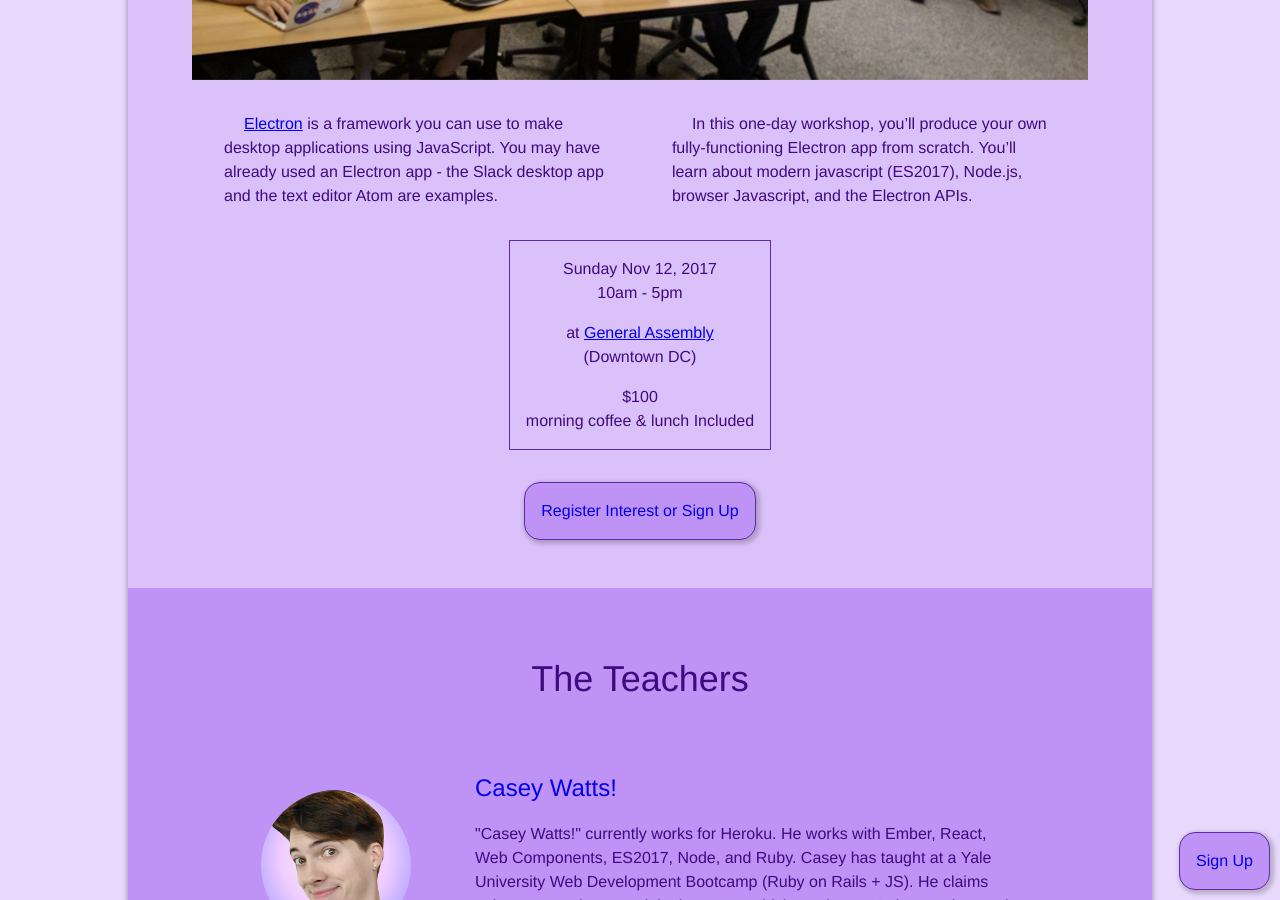
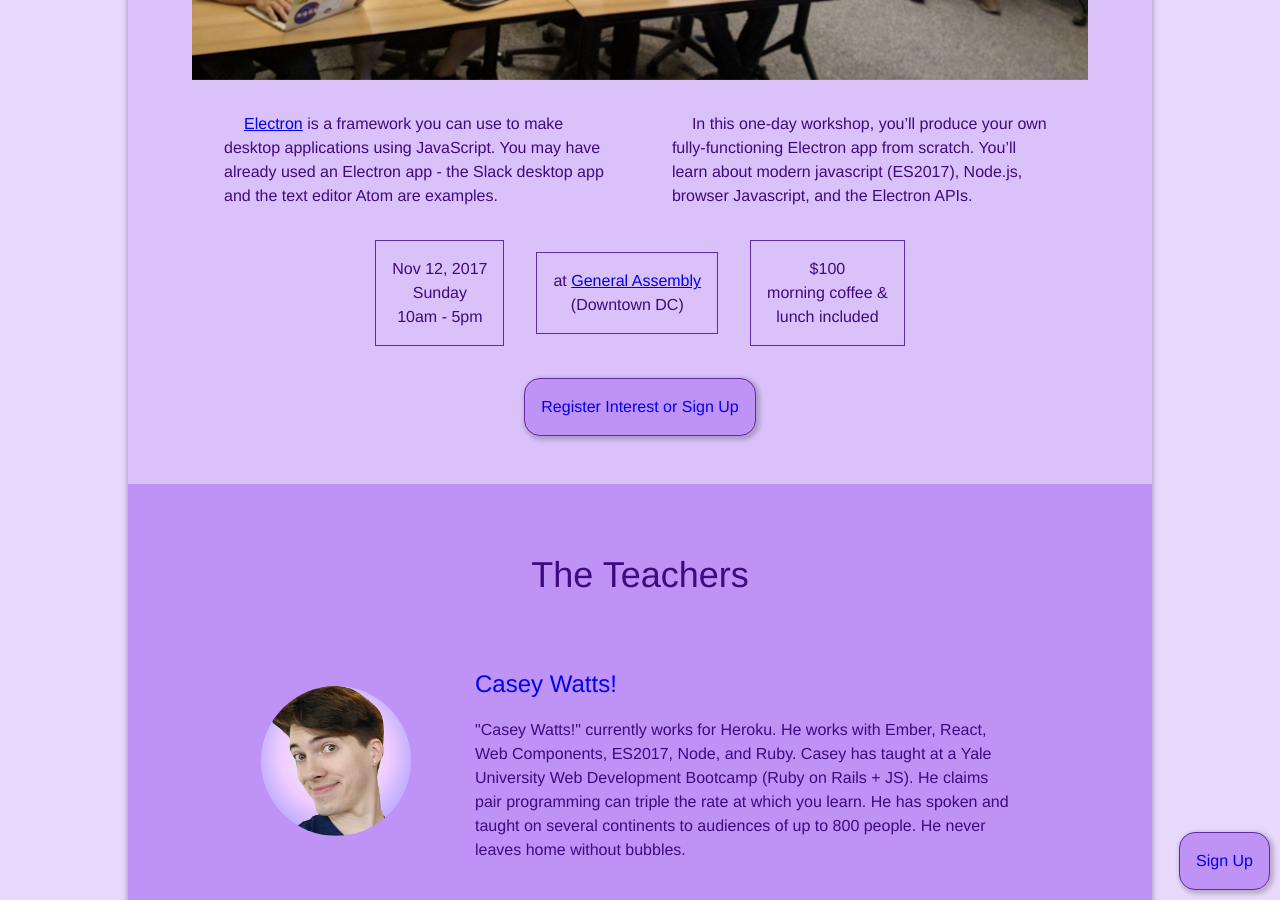
Before and after one commit to learnshinythings/learnshinythings.github.io, a Jekyll site: the page built from electron.md, in a window 1280 px wide and 900 px high, scrolled down 588 px. Built offline with Jekyll 4.4.1, drawn with Linux system fonts in a browser that asks for light colours; nearby versions of some CDN libraries.

Commit message:
break details box into 3 boxes

```diff
--- a/electron.md
+++ b/electron.md
@@ -29,22 +29,28 @@ layout: general
   </div>
 </div>
 
-<div class="flex flex-column items-center justify-center">
+<div class="flex items-center justify-center">
   <div class="tc pa3 ma3 ba b--purple bg-purp-light">
-    <div>Sunday Nov 12, 2017</div>
-    <div class="mb3">10am - 5pm</div>
+    <div>Nov 12, 2017</div>
+    <div>Sunday</div>
+    <div>10am - 5pm</div>
+  </div>
+  <div class="tc pa3 ma3 ba b--purple bg-purp-light">
     <div>at <a href="https://generalassemb.ly/locations/washington-dc" class="">General Assembly</a></div>
     <div>(Downtown DC)</div>
-    <div class="mt3">$100</div>
-    <div>morning coffee &amp; lunch Included</div>
   </div>
+  <div class="tc pa3 ma3 ba b--purple bg-purp-light">
+    <div>$100</div>
+    <div>morning coffee &amp;</div>
+    <div>lunch included</div>
+  </div>
+</div>
 
-  <a href="https://ti.to/learn-shiny-things/learn-electron" class="link ma3">
-    <div class="tc pa3 ba br4 b--purple bg-purp bg-hover-purp-dark shadow-3">
-      Register Interest or Sign Up
-    </div>
-  </a>
-</div>
+<a href="https://ti.to/learn-shiny-things/learn-electron" class="link ma3 dib">
+  <div class="tc pa3 ba br4 b--purple bg-purp bg-hover-purp-dark shadow-3">
+    Register Interest or Sign Up
+  </div>
+</a>
 
 </div>
 
```
